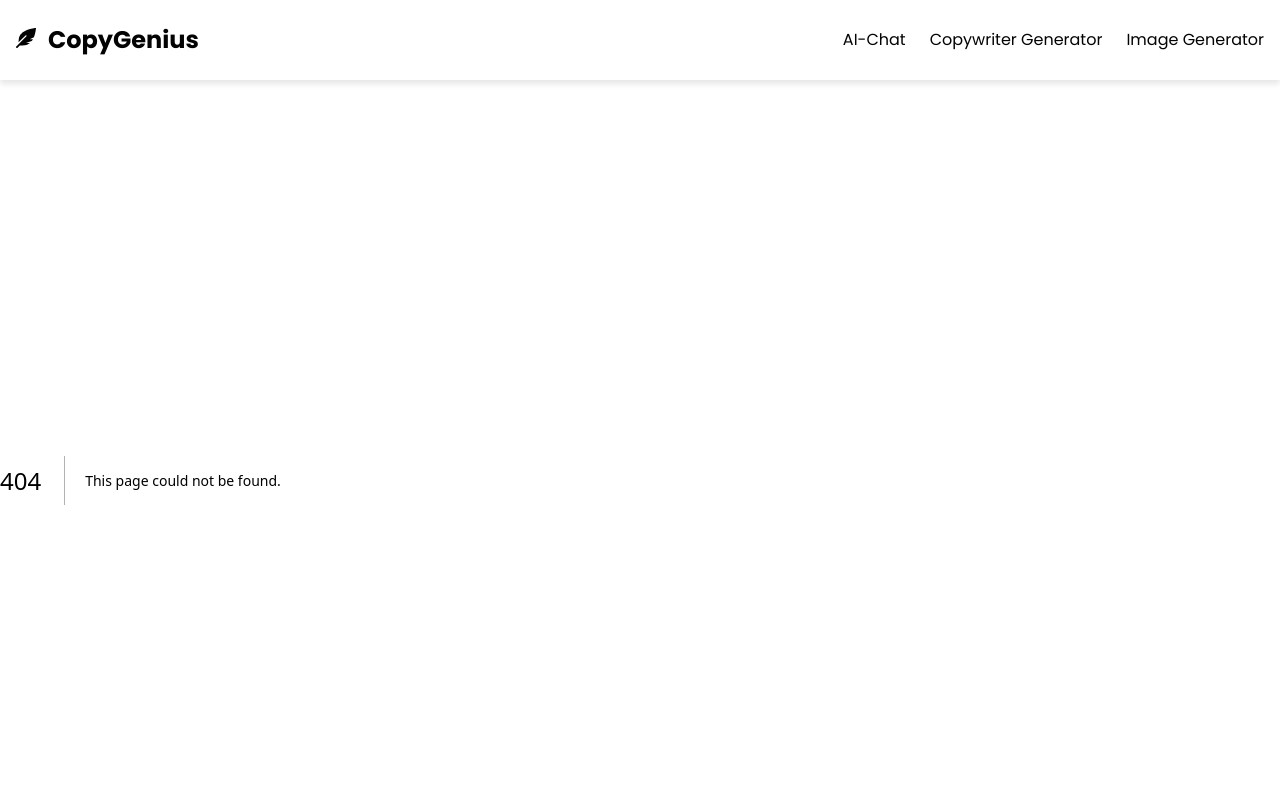
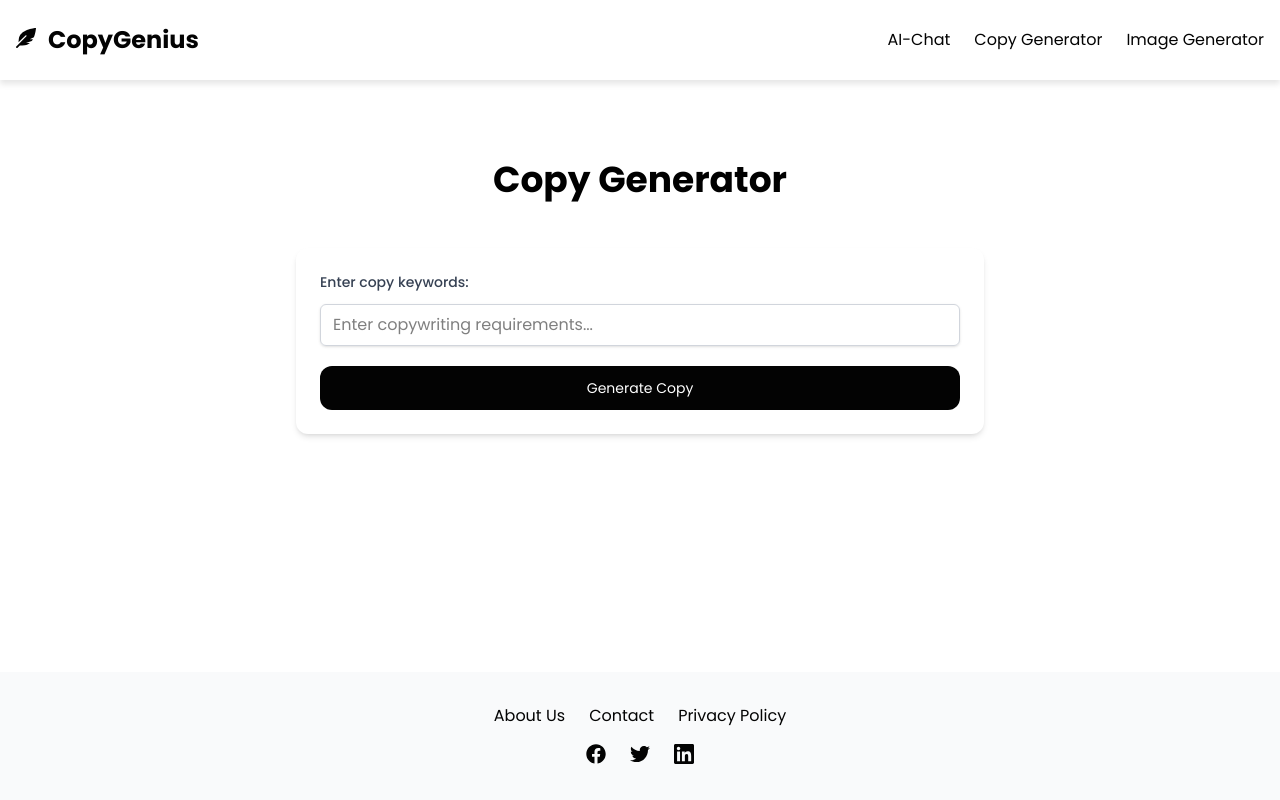
Before and after one commit to Steven-CheungSiuFung/ai-copywriter, a Next.js app: page /copy-generator-page in a window 1280 px wide. Before the commit this address had no page. Shown: the top 800 px of the page. Built offline with nearby package versions, Linux system fonts and the light colour scheme.

Commit message:
implement Copy Generator feature

```diff
--- /dev/null
+++ b/app/api/copy-generate/route.js
@@ -0,0 +1,20 @@
+import { ai } from '@/lib/ai';
+import { streamText } from 'ai';
+
+export async function POST(req) {
+    try {
+        const { messages } = await req.json();
+
+        const result = streamText({
+            model: ai.deepseek('deepseek-chat'),
+            system: 'You are a professional copywriting assistant',
+            messages,
+        });
+
+        return result.toDataStreamResponse();
+
+    } catch (error) {
+        console.error('API Error:', error);
+        return NextResponse.json({ error: 'Internal Server Error' }, { status: 500 });
+    }
+}
--- /dev/null
+++ b/app/copy-generator-page/page.js
@@ -0,0 +1,12 @@
+'use client';
+
+import CopyGenerator from "@/components/copy-generator/copy-generator.component"
+
+export default function CopyGeneratorPage() {
+    return (
+        <div className="container mx-auto px-4 py-8 flex flex-col items-center bg-white">
+            <h1 className="mt-13 mb-9 font-[family-name:var(--font-poppins)] text-4xl font-bold leading-8">Copy Generator</h1>
+            <CopyGenerator />
+        </div>
+    )
+}
--- /dev/null
+++ b/components/copy-generator/copy-generator.component.jsx
@@ -0,0 +1,79 @@
+import { useState } from 'react';
+import { useChat } from 'ai/react';
+
+export default function CopyGenerator() {
+    const { messages, input, handleInputChange, handleSubmit } = useChat({
+        api: '/api/copy-generate'
+    });
+
+    const [isLoading, setIsLoading] = useState(false);
+    const [error, setError] = useState('');
+
+    const handleCopySubmit = async (e) => {
+        e.preventDefault();
+        if (!input.trim()) {
+            setError('Please enter a description');
+            return;
+        }
+
+        setIsLoading(true);
+        setError('');
+
+        try {
+            await handleSubmit(e)
+        } catch (err) {
+            setError(err.message);
+        } finally {
+            setIsLoading(false);
+        }
+    };
+
+    return (
+        <div className="max-w-3xl mx-auto min-w-[720px] p-4 space-y-6">
+            <form onSubmit={handleCopySubmit} className="space-y-4 bg-white p-6 rounded-xl shadow-md">
+                <div className="mb-5">
+                    <label htmlFor="prompt" className="block text-sm font-medium text-gray-700 mb-3 font-[family-name:var(--font-poppins)]">
+                        Enter copy keywords:
+                    </label>
+                    <input
+                        className="w-full px-3 py-2 border border-gray-300 rounded-md shadow-sm focus:outline-none focus:ring-2 focus:ring-blue-500 focus:border-blue-500 font-[family-name:var(--font-poppins)]"
+                        value={input}
+                        placeholder="Enter copywriting requirements..."
+                        onChange={handleInputChange}
+                        disabled={isLoading}
+                    />
+                </div>
+
+                <button
+                    type="submit"
+                    disabled={isLoading}
+                    className={`w-full flex justify-center items-center top-[683px] left-[621px] w-[197px] h-[44px] px-2 border-0 box-border rounded-xl text-white text-sm font-[family-name:var(--font-poppins)] leading-5 outline-none hover:bg-[#1a1a1a] ${isLoading
+                        ? 'bg-gray-400 cursor-not-allowed'
+                        : 'bg-[#030303] cursor-pointer'
+                        }`}
+                >
+                    {isLoading ? (
+                        <>
+                            <svg className="animate-spin -ml-1 mr-3 h-5 w-5 text-white" xmlns="http://www.w3.org/2000/svg" fill="none" viewBox="0 0 24 24">
+                                <circle className="opacity-25" cx="12" cy="12" r="10" stroke="currentColor" strokeWidth="4"></circle>
+                                <path className="opacity-75" fill="currentColor" d="M4 12a8 8 0 018-8V0C5.373 0 0 5.373 0 12h4zm2 5.291A7.962 7.962 0 014 12H0c0 3.042 1.135 5.824 3 7.938l3-2.647z"></path>
+                            </svg>
+                            Generating...
+                        </>
+                    ) : 'Generate Copy'}
+                </button>
+
+                {error && (
+                    <div className="p-3 bg-red-50 text-red-700 rounded-md text-sm">
+                        ⚠️ {error}
+                    </div>
+                )}
+            </form>
+
+            {messages.map(m => (
+                <div key={m.id}>{m.content}</div>
+            ))}
+
+        </div>
+    );
+}
--- a/components/navigation-bar/bavigation-bar.component.jsx
+++ b/components/navigation-bar/bavigation-bar.component.jsx
@@ -17,8 +17,8 @@ const NavigationBar = (props) => {
                     <Link href="/chat" className="font-[family-name:var(--font-poppins)] text-[#030303] leading-6">
                         AI-Chat
                     </Link>
-                    <Link href="/copywriter-generator-page" className="font-[family-name:var(--font-poppins)] text-[#030303] leading-6">
-                        Copywriter Generator
+                    <Link href="/copy-generator-page" className="font-[family-name:var(--font-poppins)] text-[#030303] leading-6">
+                        Copy Generator
                     </Link>
                     <Link href="/image-generator-page" className="font-[family-name:var(--font-poppins)] text-[#030303] leading-6">
                         Image Generator
```
